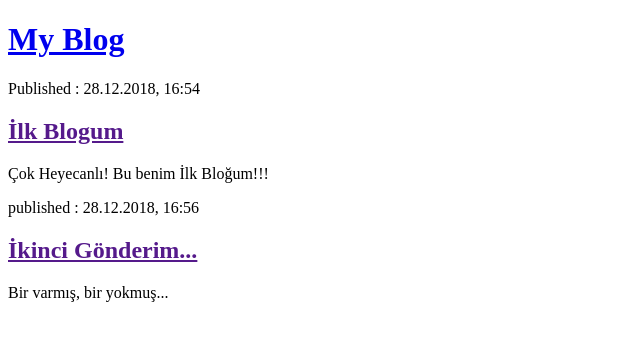
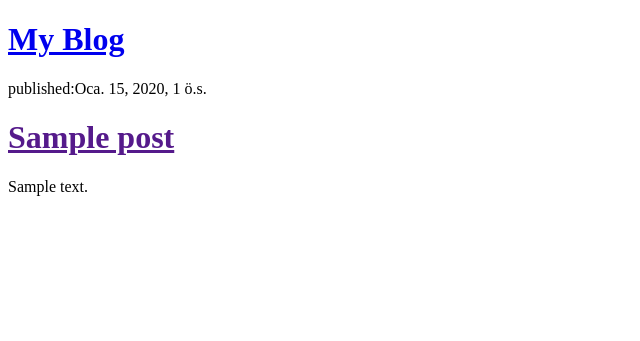
Before and after one commit to deancjx/first-blog, a Django app: template templates/blog/post_list.html in a window 1280 px wide. Shown: the top 341 px of the page, without its empty margins (0-640 px from the left). Run offline with Django 3.2, Linux system fonts and the light colour scheme; the template is opened without the code that fills it: values that come from a table or form of the project are taken from there, others are empty; tables that the repository leaves empty hold one stand-in row (values such as "Sample post").

Commit message:
Veritabanından gönderileri göstermek için template'ler değiştirildi.

```diff
--- a/ilkproje/urls.py
+++ b/ilkproje/urls.py
@@ -1,6 +1,8 @@
+from django.contrib import admin
 from django.urls import path
 from . import views
 
 urlpatterns = [
+    path('admin/', admin.site.urls, name="admin"),
     path('',views.post_list, name='post_list'),
 ]
--- a/ilkproje/views.py
+++ b/ilkproje/views.py
@@ -1,7 +1,9 @@
 #encoding: cp1254
 from django.http import *
 from django.shortcuts import render
+from .models import Post
 from django.views.generic import TemplateView
+from django.utils import timezone
 
 """class HomePageView(TemplateView):
     def get(self, request, **kwargs):
@@ -11,4 +13,5 @@ class AboutPageView(TemplateView):
     template_name = "about.html"""
 
 def post_list(request):
-    return render(request, 'blog/post_list.html')
+    posts = Post.objects.filter(published_date__lte=timezone.now()).order_by("published_date")
+    return render(request, 'blog/post_list.html', {"posts":posts})
--- a/templates/blog/post_list.html
+++ b/templates/blog/post_list.html
@@ -8,16 +8,12 @@
     <div>
         <h1><a href="/">My Blog</a></h1>
     </div>
-    <div>
-    <p>Published : 28.12.2018, 16:54</p>
-    <h2><a href="">İlk Blogum</a></h2>
-    <p>Çok Heyecanlı! Bu benim İlk Bloğum!!!</p>
-    </div>
-
-    <div>
-        <p>published : 28.12.2018, 16:56</p>
-        <h2><a href="">İkinci Gönderim...</a></h2>
-        <p>Bir varmış, bir yokmuş...</p>
-    </div>
+    {% for post in posts %}
+        <div>
+            <p>published:{{ post.published_date }}</p>
+            <h1><a href="">{{ post.title }}</a></h1>
+            <p>{{ post.text|linebreaksbr }}</p>
+        </div>
+    {% endfor %}
 </body>
 </html>
```
